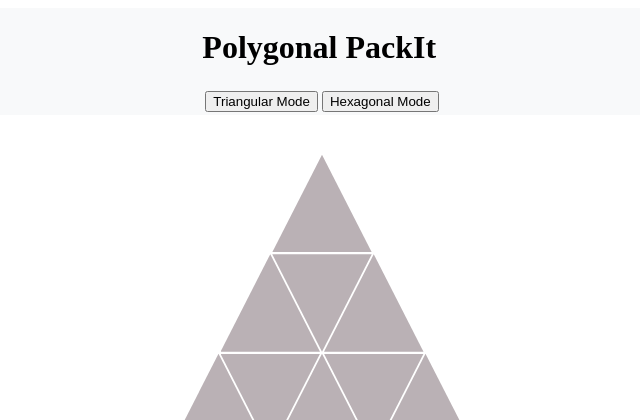
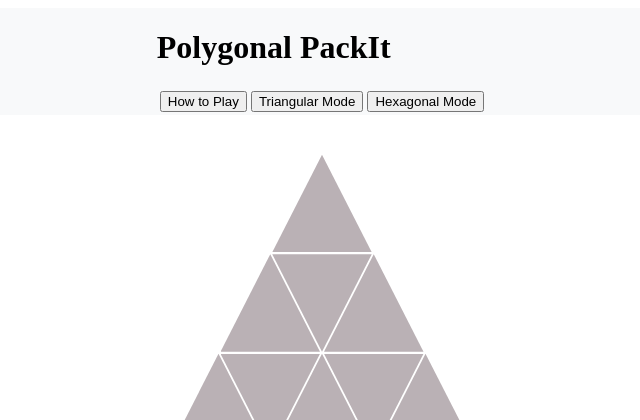
Before and after one commit to matejczukm/packit-polygons, a Django app: page / in a window 1280 px wide. Shown: the top 420 px of the page, without its empty margins (318-958 px from the left). Run offline with Django 4.2, Linux system fonts and the light colour scheme.

Commit message:
update ai mode

```diff
--- a/djangoProject/packitPolygons/static/packitPolygons/script.js
+++ b/djangoProject/packitPolygons/static/packitPolygons/script.js
@@ -11,11 +11,12 @@ function startAiMode(doesAIStart) {
     let popUp = document.getElementById("ai-popup");
     popUp.classList.remove("open");
     aiStarts = doesAIStart;
+    generateGrid();
 }
 
 function changeToNormalMode() {
     aiStarts = null;
-    startGame();
+    generateGrid();
 }
 
 function openAiPopUp() {
--- a/djangoProject/packitPolygons/templates/packitPolygons/base.html
+++ b/djangoProject/packitPolygons/templates/packitPolygons/base.html
@@ -14,15 +14,16 @@
     <h1 style="justify-content: center">Polygonal PackIt</h1>
     <table class="header-table">
         <tr>
-<!--            <td>-->
-<!--                <button id="openModal">How to Play</button>-->
-<!--            </td>-->
+            <td>
+                <button id="openModal">How to Play</button>
+            </td>
             <td>
                 <button onclick="window.location.href='{% url 'index' %}'">Triangular Mode</button>
             </td>
             <td>
                 <button onclick="window.location.href='{% url 'hexagon' %}'">Hexagonal Mode</button>
             </td>
+
         </tr>
     </table>
 </header>
```
